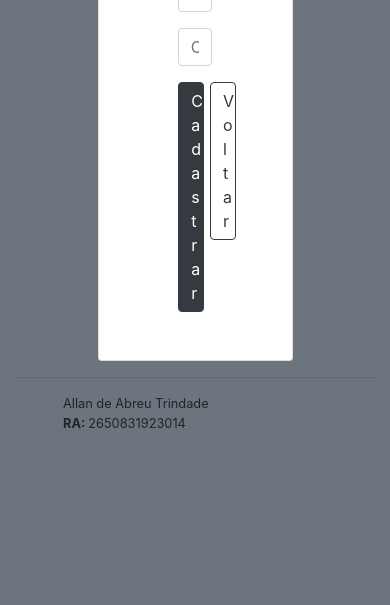
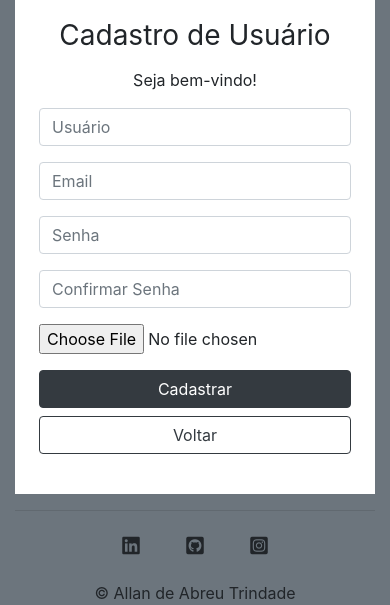
Before and after one commit to allantrindade/projeto-comentarios, a PHP site: page /cadastro in a window 390 px wide; the page is wider, and only the part inside the window is pictured. Shown: the part 459-1064 px from the top of that part. Before the commit the page ends 887 px from the top of that part, so only its background shows below. Run offline with PHP 8.4, Linux system fonts and the light colour scheme; some libraries are stand-ins or nearby versions.

Commit message:
Mudanças no Layout

```diff
--- a/Classes/classPages.php
+++ b/Classes/classPages.php
@@ -75,11 +75,11 @@
                 }
                 $html .= "
                 <div class='card mb-2 border border-secondary p-1'>
-                    <div class='row no-gutters'>
-                        <div class='col-md-2'>
-                            <img class='img-thumbnail border-0' style='width: 200px; height: 130px;' alt='Usuário' src='{{root}}/Images/Usuarios/{$usuario->imagem}'/>
+                    <div class='row'>
+                        <div class='col-md-2 col-3'>
+                            <img class='img-fluid alt='Usuário' src='{{root}}/Images/Usuarios/{$usuario->imagem}'/>
                         </div>
-                        <div class='col-md-10 bg-white'>
+                        <div class='col-md-10 col-9'>
                             <div class='card-body p-2'>
                                 <span class='float-right text-muted'>{$data_criacao}</span>
                                 <h5 class=1card-title mb-0 font-weight-normal1>{$fetch->id} - {$fetch->usuario}</h5>
--- a/Includes/footer.html
+++ b/Includes/footer.html
@@ -1,8 +1,18 @@
     <footer>
-        <div class="row">
-            <div class="col-md-12"><HR>
-                <small class="float-left ml-5 mb-2">Allan de Abreu Trindade<BR><b>RA: </b>2650831923014</small>
-            </div>
+        <div class="text-center">
+            <hr>
+        <ul class="list-inline">
+            <li class="list-inline-item">
+              <a href="https://www.linkedin.com/in/allan-trindade-980940a1" target="_blank" aria-label="Linkedin do Allan"><i class="btn btn-lg fab fa-linkedin" title="Linkdin do Allan" aria-hidden="true"></i></a>
+            </li>
+            <li class="list-inline-item">
+              <a href="https://github.com/allantrindade" target="_blank" aria-label="Github do Allan"><i class="btn btn-lg fab fa-github-square" title="Github do Allan" aria-hidden="true"></i></a>
+            </li>
+            <li class="list-inline-item">
+              <a href="https://www.instagram.com/allanabreu10" target="_blank" aria-label="Instagram do Allan"><i class="btn btn-lg fab fa-instagram-square" title="Instagram do Allan" aria-hidden="true"></i></a>
+            </li>
+          </ul>
+          <smal>&copy Allan de Abreu Trindade</smal>
         </div>
     </footer>
 </html>
--- a/Includes/head.html
+++ b/Includes/head.html
@@ -6,4 +6,6 @@
     <title>Sistema de Comentários</title>
     <link rel="stylesheet" href="https://stackpath.bootstrapcdn.com/bootstrap/4.5.2/css/bootstrap.min.css">
     <link rel="stylesheet" href="https://cdnjs.cloudflare.com/ajax/libs/font-awesome/5.8.2/css/all.css">
+     <!-- Font Awesome -->
+     <link rel="stylesheet" href="https://use.fontawesome.com/releases/v5.13.1/css/all.css" crossorigin="anonymous">
 </head>
--- a/Includes/variaveis.php
+++ b/Includes/variaveis.php
@@ -17,12 +17,12 @@ CONST PASSWORD = "";
 CONST DATABASE = "bdcomentarios";
 
 //Inputs Page Cadastro
-$foto = isset($_FILES['foto']) ? $_FILES['foto'] : '';
 $usuario1 = isset($_POST['usuario1']) ? addslashes($_POST['usuario1']) : '';
 $email = isset($_POST['email']) ? addslashes($_POST['email']) : '';
 $data_cadastro = strtotime(date('Y/m/d'));
 $senha1 = isset($_POST['senha1']) ? addslashes($_POST['senha1']) : '';
 $senha2 = isset($_POST['senha2']) ? addslashes($_POST['senha2']) : '';
+$foto = isset($_FILES['foto']) ? $_FILES['foto'] : '';
 
 //Inputs Page Login
 $usuario = isset($_POST['usuario']) ? addslashes($_POST['usuario']) : '';
--- a/Pages/cadastro.html
+++ b/Pages/cadastro.html
@@ -1,31 +1,51 @@
-<body class='container bg-secondary'>
-    <div class="card text-center p-5 mx-auto" style="width:50vw">
-        <form action="{{root}}/Acoes/cadastrar.php" method="POST" enctype="multipart/form-data">
+<body class="container bg-secondary">
+    <div class="bg-light rounded">
+        <header>
+            <img src="{{root}}/Images/Header/header.jpg" style="width: 100%;" alt="Sistema de Comentários">
+        </header>
+        <nav class="navbar navbar-expand navbar-dark bg-dark">
+            <div class="collapse navbar-collapse">
+                <ul class="navbar-nav mr-auto">
+                    <li class="nav-item active">
+                        <a class="nav-link" href="home">Home</a>
+                    </li>
+                    <li class="nav-item">
+                    <a class="nav-link" href="cadastro">Cadastro</a>
+                    </li>
+                    <li class="nav-item">
+                        <a class="nav-link" href="consulta">Consulta</a>
+                    </li>
+                </ul>
+                <span class="text-white">Olá: {{usuariologado}}</span>
+                <a name="btnSair" class="ml-md-2" href="{{root}}/Acoes/logout.php">
+                    <img src="{{root}}/Images/Icones/sair.png" title="Sair" alt="Sair">
+                </a>
+            </div>
+        </nav>
+        <div class="p-4 text-center col-md-10 col-lg-5 mx-auto bg-white">
+            <form action="{{root}}/Acoes/cadastrar.php" method="POST" enctype="multipart/form-data">
                 <h1 class="h3 mt-3 mb-3 font-weight-normal">Cadastro de Usuário</h1>
                 <p>Seja bem-vindo!</p>
-                <div class="form-group col-8 mx-auto">
+                <div class="form-group">
+                    <input type="usuario" name="usuario1" class="form-control" title="Usuário" placeholder="Usuário">
+                </div>
+                <div class="form-group">
+                    <input type="text" name="email" class="form-control" title="Email" placeholder="Email">
+                </div>
+                <div class="form-group">
+                    <input type="password" name="senha1" class="form-control" title="Senha" placeholder="Senha">
+                </div>
+                <div class="form-group">
+                    <input type="password" name="senha2" class="form-control" title="Confirmar Senha" placeholder="Confirmar Senha">
+                </div>
+                <div class="form-group">
                     <input class="form-control-file" type="file" title="Foto" name="foto" accept=".jpg, .png, .gif, .bmp, .jpeg">
                 </div>
-                <div class="form-group col-8 mx-auto">
-                    <input type="usuario" name="usuario1" class="form-control" title="Usuário" placeholder="Usuário">
+                <div class="form-group">
+                    <button name="btnCadastrar" class="btn btn-dark btn-block" title="Cadastrar" type="submit">Cadastrar</button>
+                    <a name="btnVoltar" class="btn btn-outline-dark btn-block" title="Voltar" href="{{root}}/login">Voltar</a>
                 </div>
-                <div class="form-group col-8 mx-auto">
-                    <input type="text" name="email" class="form-control" title="Email" placeholder="Email">
-                </div>
-                <div class="form-group col-8 mx-auto">
-                    <input type="password" name="senha1" class="form-control" title="Senha" placeholder="Senha">
-                </div>
-                <div class="form-group col-8 mx-auto">
-                    <input type="password" name="senha2" class="form-control" title="Confirmar Senha" placeholder="Confirmar Senha">
-                </div>
-                <div class="row">
-                    <div class="ml-auto col-3">
-                        <button name="btnCadastrar" class="btn btn-dark btn-block" title="Cadastrar" type="submit">Cadastrar</button>
-                    </div>
-                    <div class="mr-auto col-3">
-                        <a name="btnVoltar" class="btn btn-outline-dark btn-block" title="Voltar" href="{{root}}/login">Voltar</a>
-                    </div>
-                </div>
-        </form>
+            </form>
+        </div>
     </div>
 </body>
--- a/Pages/erro.html
+++ b/Pages/erro.html
@@ -1,5 +1,5 @@
 <div align="center">
-    <h1>404</h1>
+    <h1>ERRO: 404</h1>
     <hr>
     <p>Página não Encontrada</p>
 </div>
```
Also changed, not shown: Pages/consulta.html (+5 -6 lines), Pages/home.html (+9 -11 lines), Pages/login.html (+35 -11 lines).
